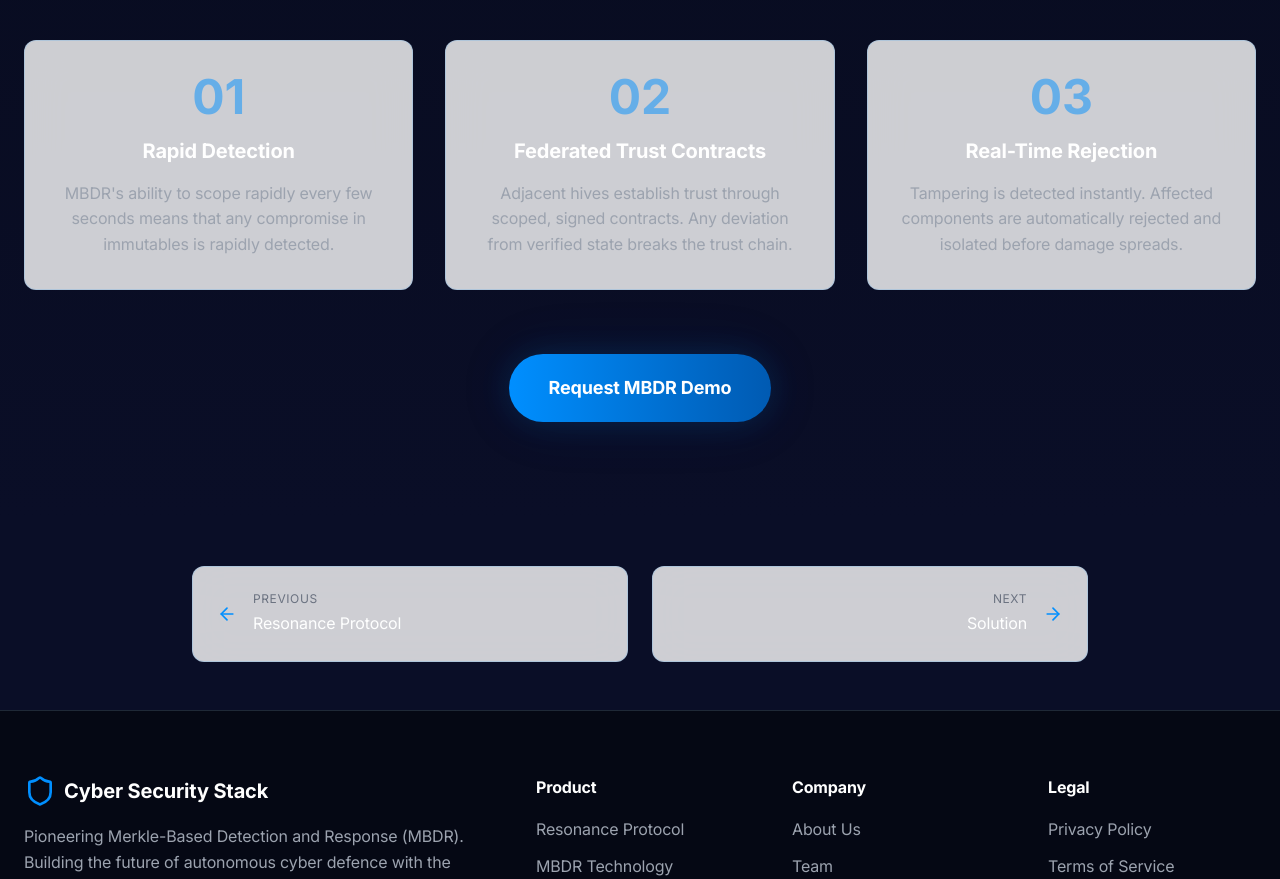
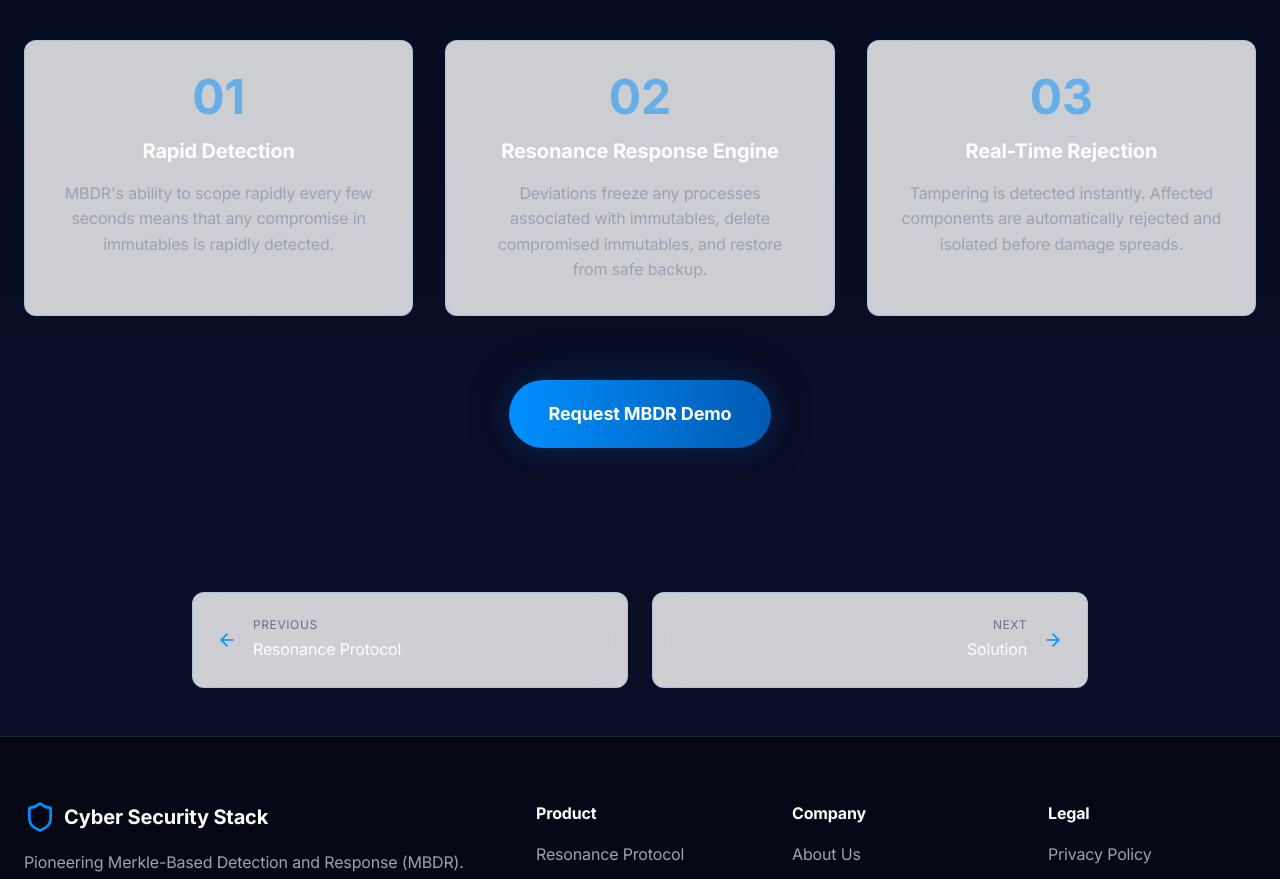
Before and after one commit to DevanshM1211/Cybersecurity-Stack-Website, a Next.js app: page /mbdr in a window 1280 px wide. Shown: the part 1360-2239 px from the top of the page. Built offline with nearby package versions, Linux system fonts and the light colour scheme.

Commit message:
Change Federated Trust Contracts to Resonance Response Engine with updated description

```diff
--- a/components/MBDR.tsx
+++ b/components/MBDR.tsx
@@ -219,9 +219,9 @@ const MBDR = () => {
               },
               {
                 step: "02",
-                title: "Federated Trust Contracts",
+                title: "Resonance Response Engine",
                 description:
-                  "Adjacent hives establish trust through scoped, signed contracts. Any deviation from verified state breaks the trust chain.",
+                  "Deviations freeze any processes associated with immutables, delete compromised immutables, and restore from safe backup.",
               },
               {
                 step: "03",
```
